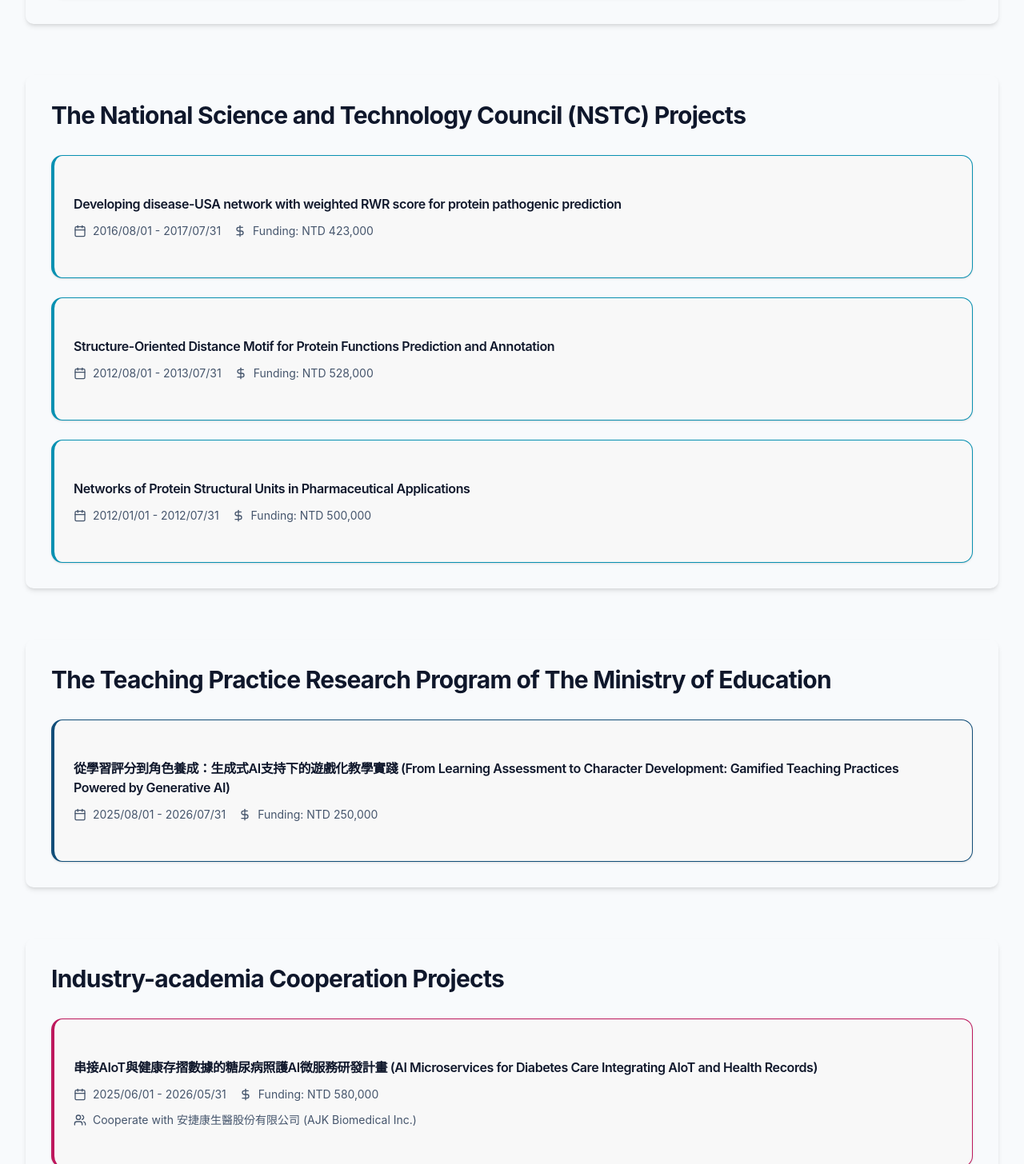
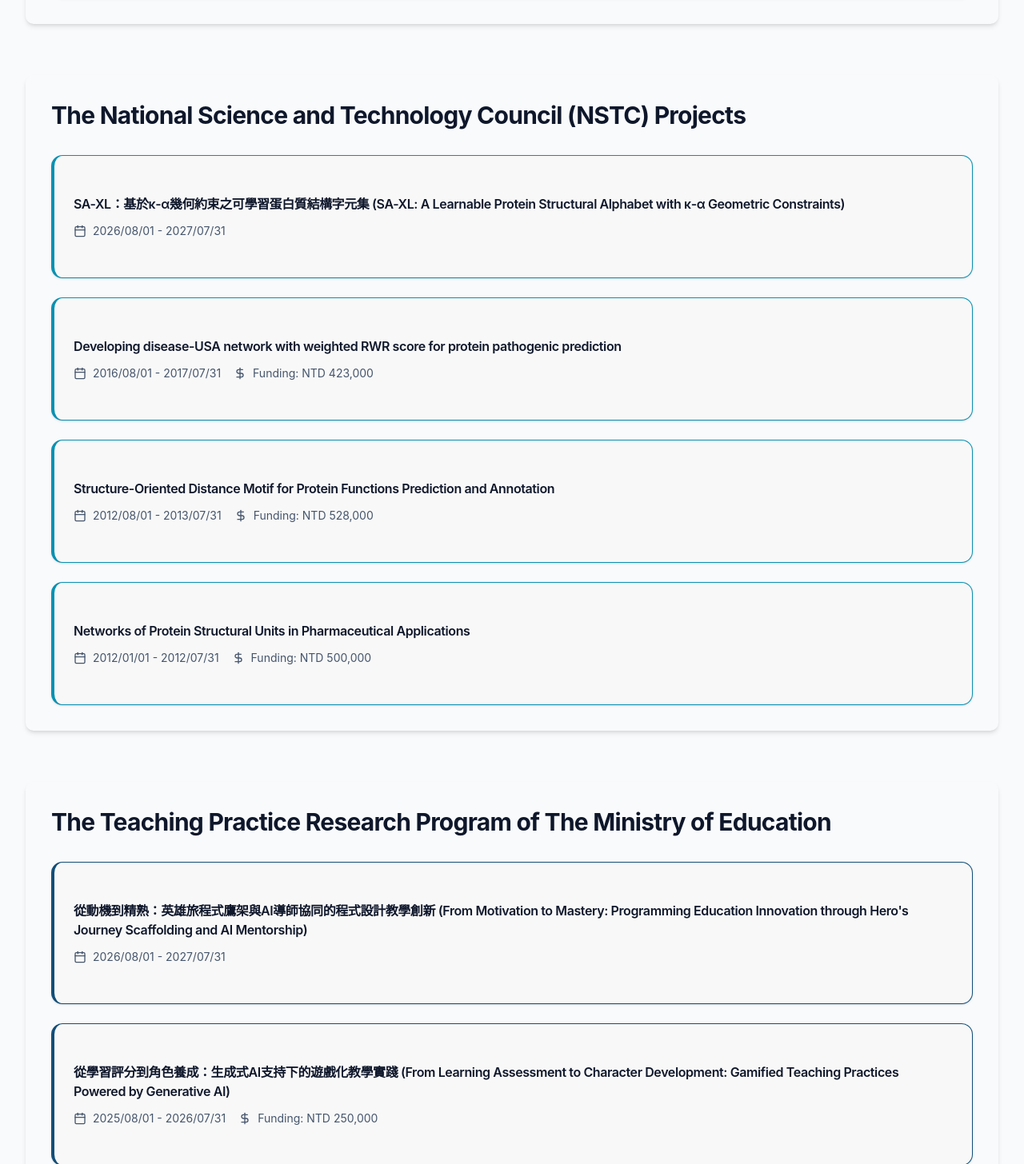
Before and after one commit to Chihuah/Chihuah.github.io, a React (Vite) app: page /research in a window 1280 px wide. Shown: the part 2529-3985 px from the top of the page at 80% size. Built offline with nearby package versions, Linux system fonts and the light colour scheme.

Commit message:
data: add 2026 NSTC SA-XL and MOE teaching practice projects
Add nstc-pi SA-XL geometric structural alphabet project and moe-teaching Hero Journey AI mentoring project (2026/08-2027/07) with condensed bilingual abstracts.

```diff
--- a/src/data/projects.ts
+++ b/src/data/projects.ts
@@ -107,6 +107,19 @@ export const projectsData: Project[] = [
 
   // --- moe-teaching ---
   {
+    id: 'moe-teaching-2026-heros-journey-ai',
+    kind: 'moe-teaching',
+    title: '從動機到精熟：英雄旅程式鷹架與AI導師協同的程式設計教學創新',
+    titleEn:
+      "From Motivation to Mastery: Programming Education Innovation through Hero's Journey Scaffolding and AI Mentorship",
+    startDate: '2026-08-01',
+    endDate: '2027-07-31',
+    description:
+      '獲得教育部教學實踐研究計畫，以英雄旅程敘事鷹架結合 AI 導師「梅林」，在大一 Java 程式設計課程建立動機與認知雙層鷹架，檢驗計算思維、學習動機與不同起點學生之學習成效。',
+    descriptionEn:
+      "Awarded Ministry of Education Teaching Practice Research Project integrating Hero's Journey narrative scaffolding with an AI mentor (Merlin) in first-year Java programming, building dual motivational and cognitive scaffolds to evaluate computational thinking, motivation, and learning outcomes across students with different starting points.",
+  },
+  {
     id: 'moe-teaching-2025-gamified-ai',
     kind: 'moe-teaching',
     title: '從學習評分到角色養成：生成式AI支持下的遊戲化教學實踐',
@@ -184,6 +197,19 @@ export const projectsData: Project[] = [
 
   // --- nstc-pi (formerly MOST / mostProjects) ---
   {
+    id: 'nstc-pi-2026-sa-xl',
+    kind: 'nstc-pi',
+    title: 'SA-XL：基於κ-α幾何約束之可學習蛋白質結構字元集',
+    titleEn:
+      'SA-XL: A Learnable Protein Structural Alphabet with κ-α Geometric Constraints',
+    startDate: '2026-08-01',
+    endDate: '2027-07-31',
+    description:
+      '獲得國科會專題研究計畫，開發 SA-XL：以 Geometry-Aware VQ-VAE 將 (κ, α) 幾何參數作為歸納偏置，結合 SE(3)-等變圖神經網路，建立兼具物理可解釋性與可學習性的蛋白質結構字元集，支援大規模結構搜尋與遠程同源偵測。',
+    descriptionEn:
+      'NSTC research project developing SA-XL, a learnable and physically interpretable protein structural alphabet via a Geometry-Aware VQ-VAE that embeds (κ, α) geometric constraints into an SE(3)-equivariant framework, supporting large-scale structure search and remote homology detection.',
+  },
+  {
     id: 'nstc-pi-2016-disease-usa',
     kind: 'nstc-pi',
     title:
```
